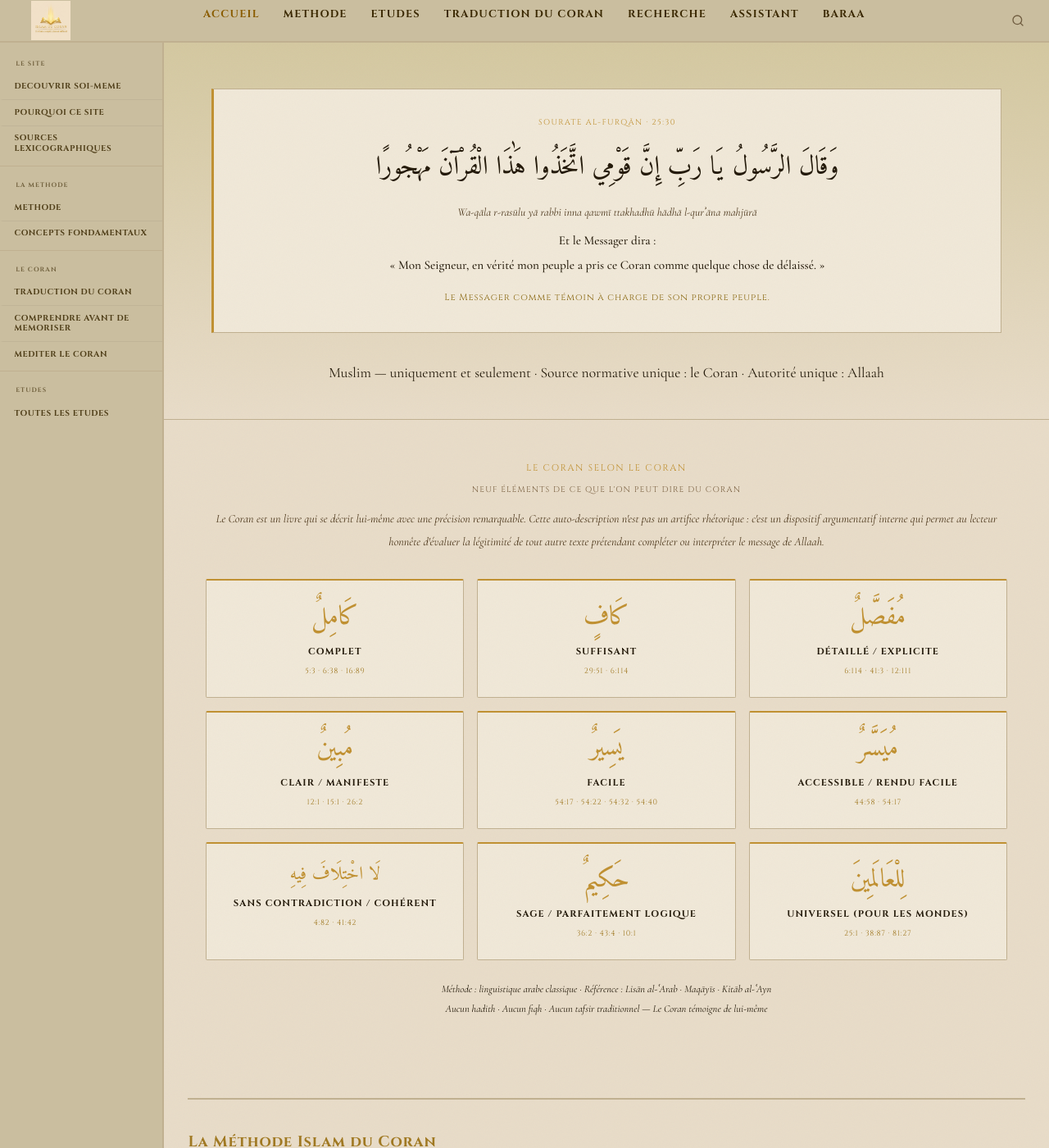
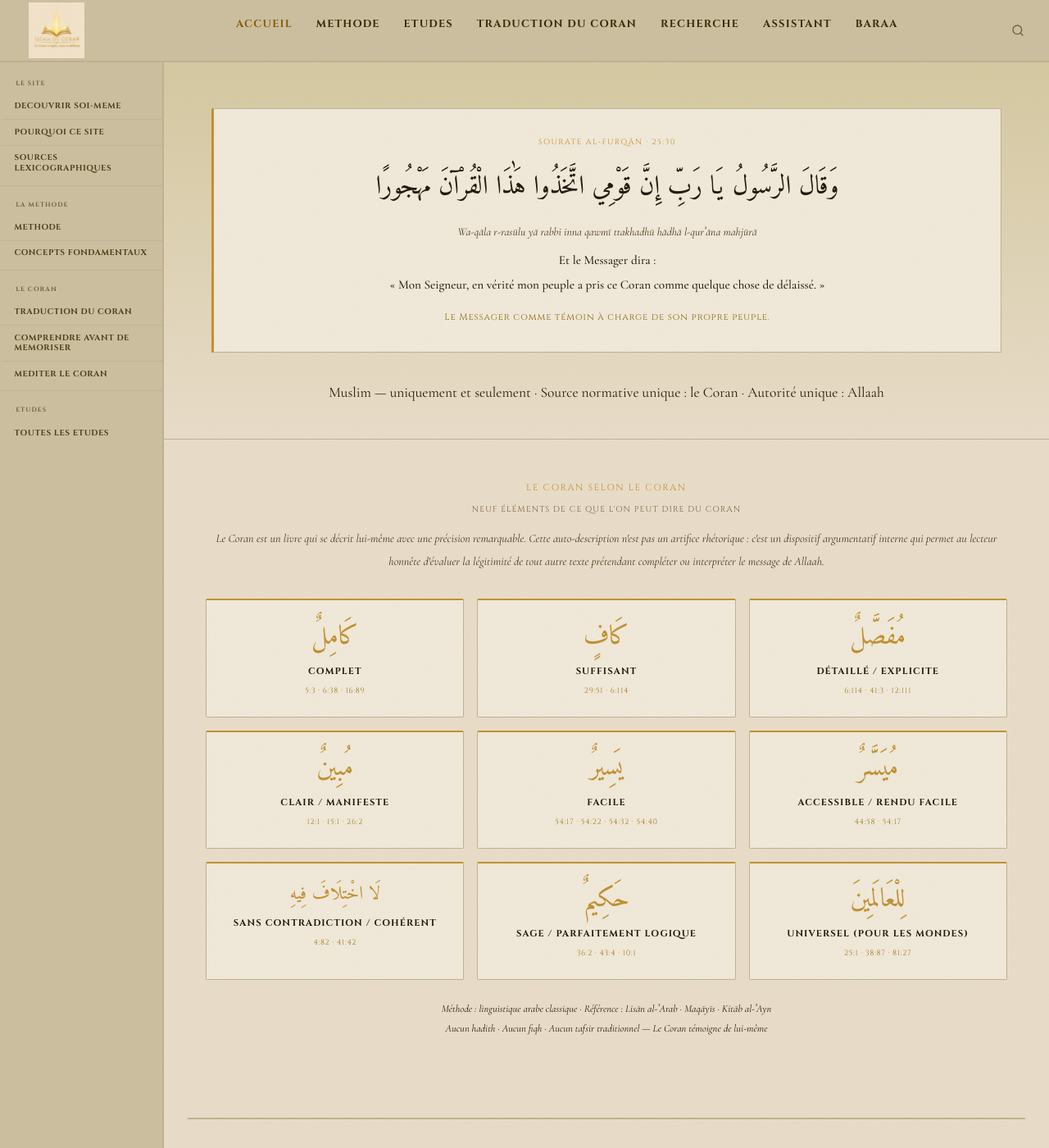
Before and after one commit to Makhuwcoder/islamducoran, a Jekyll site: the page built from index.md, in a window 1280 px wide and 1400 px high. Shown: the whole window at 82% size. Built offline with Jekyll 4.4.1, drawn with Linux system fonts in a browser that asks for light colours.

Commit message:
Nav: logo 68px, nav 76px, conteneur 240px

```diff
--- a/assets/css/main.scss
+++ b/assets/css/main.scss
@@ -78,7 +78,7 @@
   --font-arabe:  'Amiri', 'Georgia', serif;
 
   --max-width: 900px;
-  --nav-h: 52px;
+  --nav-h: 76px;
   --t: .2s ease;
 }
 
@@ -124,11 +124,11 @@ body::before {
   justify-content: flex-start;
   text-decoration: none;
   flex-shrink: 0;
-  width: 200px;
-  padding: 0 .5rem 0 .8rem;
+  width: 240px;
+  padding: 0 .5rem 0 .6rem;
 }
 .site-nav__logo-img {
-  height: 48px;
+  height: 68px;
   width: auto;
   display: block;
   object-fit: contain;
```
